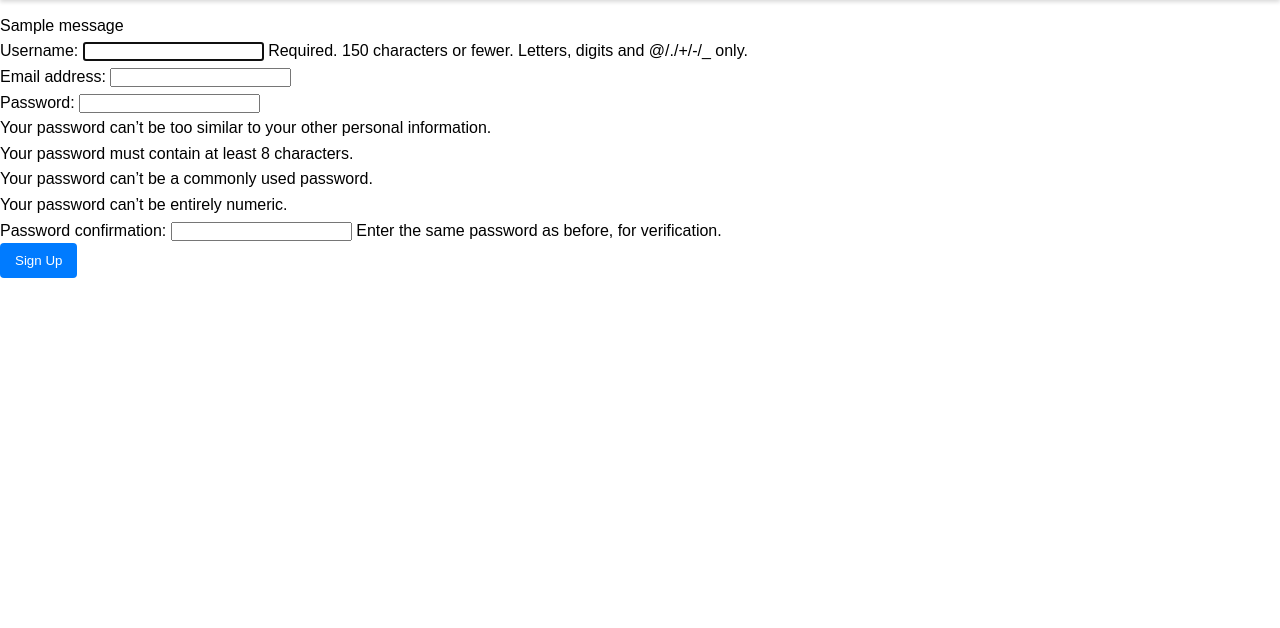
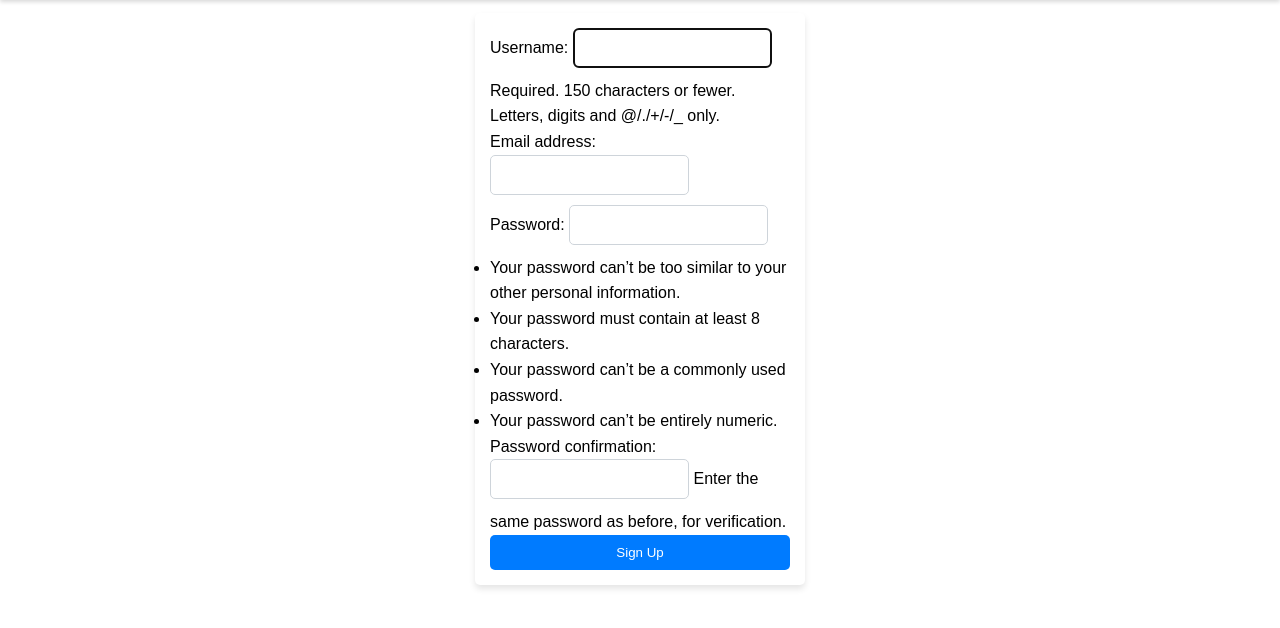
Before and after one commit to AntoineMLD/working_Sba, a Django app: page /register/ in a window 1280 px wide. Shown: the part 64-692 px from the top of the page. Run offline with Django 5.2, Linux system fonts and the light colour scheme; tables that the repository leaves empty hold one stand-in row (values such as "Sample post"); one stand-in notice (Sample message) is shown; parts of the project's set-up code (start-up, migrations or seed data) failed here and were passed over; some libraries are stand-ins or nearby versions.

Commit message:
modif design de register et login

```diff
--- a/web/global/settings/base.py
+++ b/web/global/settings/base.py
@@ -163,5 +163,7 @@ STATICFILES_STORAGE = "whitenoise.storage.CompressedStaticFilesStorage"
 DEFAULT_AUTO_FIELD = 'django.db.models.BigAutoField'
 
 LOGIN_REDIRECT_URL = 'home'
+LOGIN_URL = '/login/'
+
 
 AUTH_USER_MODEL = "main.User"
--- a/web/main/templates/main/register.html
+++ b/web/main/templates/main/register.html
@@ -1,22 +1,13 @@
 {% extends "base.html" %}
-
+{% load static %}
 {% block content %}
 
-{% if messages %}
-  <ul class="messages">
-    {% for message in messages %}
-      <li{% if message.tags %} class="{{ message.tags }}"{% endif %}>{{ message }}</li>
-    {% endfor %}
-  </ul>
-{% endif %}
 
-<form method="post">
+
+<form method="post" class="form-signup">
   {% csrf_token %}
   {{ form.as_p }}
   <button type="submit">Sign Up</button>
 </form>
 
-
-
-
 {% endblock content %}
--- a/web/main/views.py
+++ b/web/main/views.py
@@ -16,7 +16,7 @@ from .forms import LoginForm, RegisterForm
 from django.contrib import messages
 from .forms import ContactForm
 from django.http import HttpResponseRedirect
-
+from django.contrib.auth.decorators import login_required
 
 
 def home_page(request):
@@ -41,10 +41,10 @@ def contact(request):
     return render(request, 'main/contact.html', {'form': form})
 
 
-
+@login_required
 def formulaire(request):
     api_url = os.environ.get('URL_API')
-    print(api_url)
+
 
     if request.method == "POST":
         form = ModelApiForm(request.POST)
--- a/web/static/css/style.css
+++ b/web/static/css/style.css
@@ -264,3 +264,88 @@ background-color: #0056b3;
   width : auto;
   height: auto;
 }
+
+.form-signin {
+  width: 100%;
+  max-width: 330px;
+  padding: 15px;
+  margin: auto;
+  background-color: #fff;
+  border-radius: 5px;
+  box-shadow: 0 4px 6px rgba(0,0,0,.1);
+}
+.form-signin .form-floating:focus-within {
+  z-index: 2;
+}
+.form-signin input[type="text"],
+.form-signin input[type="password"] {
+  margin-bottom: 10px;
+  border-radius: 5px;
+  border: 1px solid #ced4da;
+}
+.form-signin button {
+  width: 100%;
+  color: #fff;
+  background-color: #007bff;
+  border-color: #007bff;
+  border-radius: 5px;
+  padding: 10px;
+  cursor: pointer;
+}
+.form-signin button:hover {
+  background-color: #0056b3;
+}
+.form-label-group {
+  position: relative;
+  margin-bottom: 1rem;
+}
+.form-label-group input {
+  height: auto;
+  border-radius: 2rem;
+}
+.form-label-group label {
+  display: block;
+}
+
+.form-signup {
+  width: 100%;
+  max-width: 330px;
+  padding: 15px;
+  margin: auto;
+  background-color: #fff;
+  border-radius: 5px;
+  box-shadow: 0 4px 6px rgba(0,0,0,.1);
+}
+.form-signup input[type="text"],
+.form-signup input[type="email"],
+.form-signup input[type="password"] {
+  margin-bottom: 10px;
+  border-radius: 5px;
+  border: 1px solid #ced4da;
+  height: 40px;
+  padding: 10px;
+}
+.form-signup button {
+  width: 100%;
+  color: #fff;
+  background-color: #007bff;
+  border-color: #007bff;
+  border-radius: 5px;
+  padding: 10px;
+  cursor: pointer;
+}
+.form-signup button:hover {
+  background-color: #0056b3;
+}
+.messages {
+  list-style: none;
+  padding: 0;
+  margin-bottom: 20px;
+}
+.messages li {
+  background-color: #f2dede;
+  color: #a94442;
+  margin-bottom: 10px;
+  padding: 10px;
+  border-radius: 5px;
+}
```
Also changed, not shown: web/main/templates/main/login.html (+8 -13 lines).
